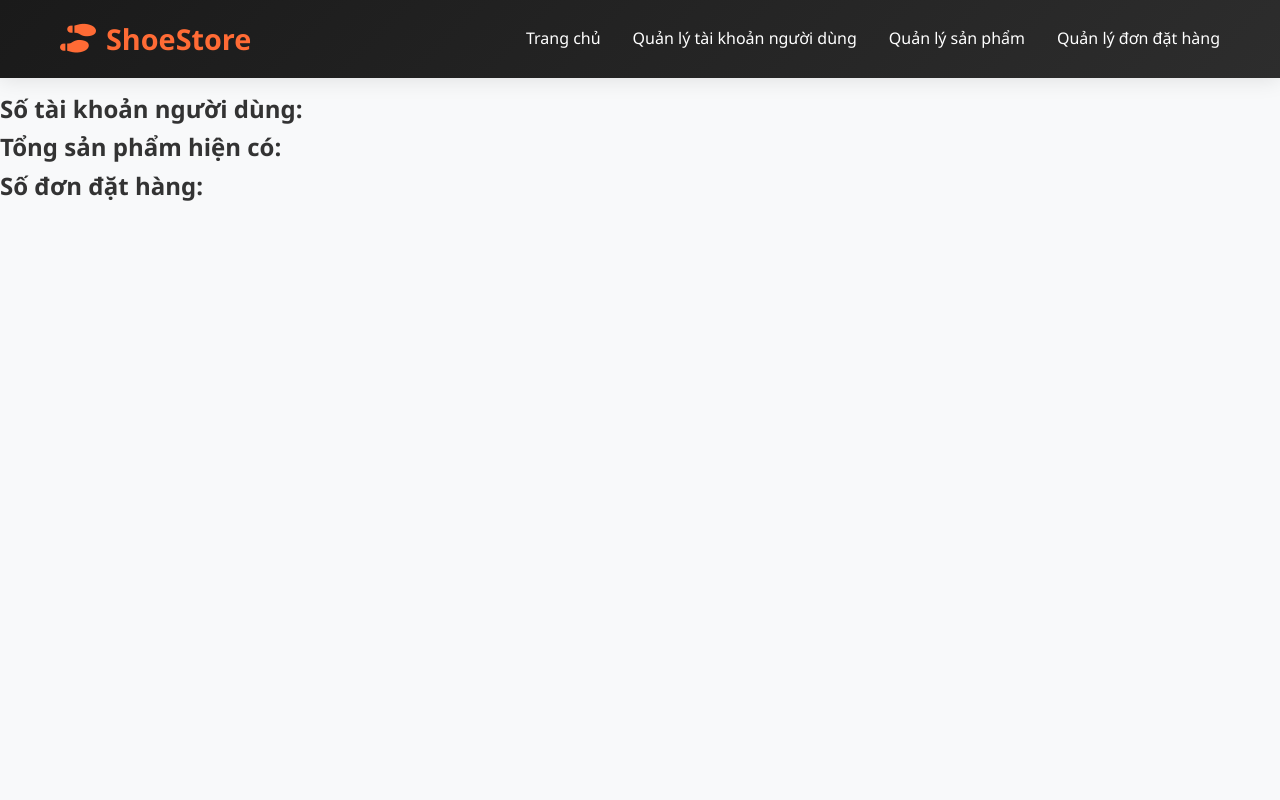
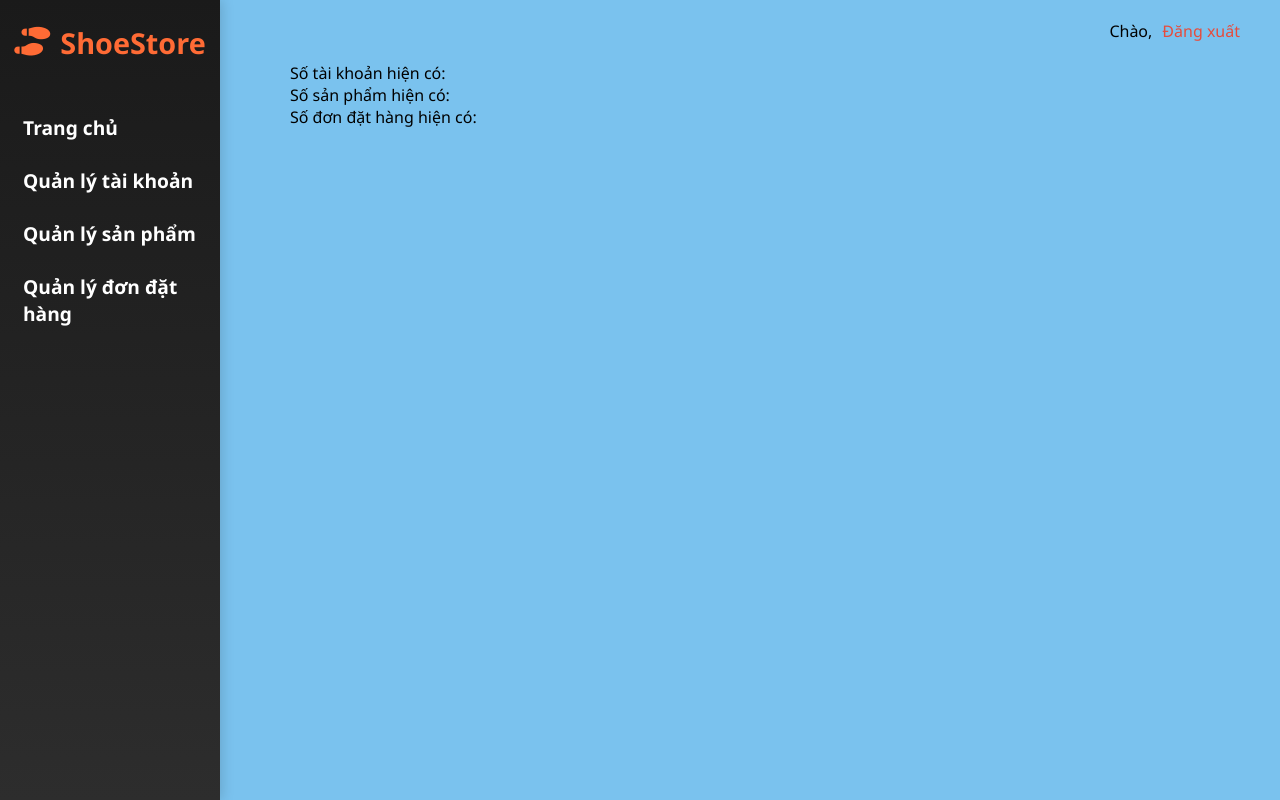
Before and after one commit to Naiiiiiiiiii/WEB1, a plain HTML site: page admin/admin-index.html in a window 1280 px wide. Drawn offline with Linux system fonts and the light colour scheme; a script that the page names is missing.

Commit message:
update giao dien Admin
update giao dien admin

```diff
--- a/admin/admin-index.html
+++ b/admin/admin-index.html
@@ -9,8 +9,8 @@
 </head>
 
 <body>
-    <!-- Header -->
-    <header class="header">
+
+    <div class="menu">
         <div class="nav-container">
             <div class="logo">
                 <i class="fas fa-shoe-prints"></i>
@@ -19,20 +19,60 @@
 
             <nav class="nav-menu">
                 <ul>
-                    <li><a href="#home">Trang chủ</a></li>
-                    <li><a href="#user">Quản lý tài khoản người dùng</a></li>
+                    <li><a href="#main">Trang chủ</a></li>
+                    <li><a href="#user">Quản lý tài khoản</a></li>
                     <li><a href="#products">Quản lý sản phẩm</a></li>
-                    <li><a href="#brands">Quản lý đơn đặt hàng</a></li>
+                    <li><a href="#orders">Quản lý đơn đặt hàng</a></li>
                 </ul>
             </nav>
         </div>
-    </header>
+    </div>
 
-    <div class="home-content">
-        <h2 id="user-count">Số tài khoản người dùng:</h2>
-        <h2>Tổng sản phẩm hiện có:</h2>
-        <h2>Số đơn đặt hàng:</h2>
+    <div class="main-content">
+        <div class="header">
+            <span>Chào, <b></b></span>
+            <a href="" class="logout">Đăng xuất</a>
+        </div>
+
+        <section class="main" id="main">
+            <div>Số tài khoản hiện có:</div>
+            <div>Số sản phẩm hiện có:</div>
+            <div>Số đơn đặt hàng hiện có:</div>
+        </section>
+
+        <section class="user" id="user">
+            <h2>Quản lý tài khoản người dùng</h2>
+<!--
+            <div class="form-container">
+                <table id="user-table">
+                    <thead>
+                        <tr>
+                            <th>Họ tên</th>
+                            <th>Tên đăng nhập</th>
+                            <th>Email</th>
+                            <th>Mật khẩu</th>
+                            <th>Trạng thái</th>
+                            <th>Hành động</th>
+                        </tr>
+                    </thead>
+                    <tbody>
+                    </tbody>
+                </table>
+              </div>
+            -->
+        </section>
+
+        <section class="products" id="products">
+            <h2>Quản lý sản phẩm</h2>
+        </section>
+
+        <section class="orders" id="orders">
+            <h2>Quản lý đơn đặt hàng</h2>
+        </section>
+
     </div>
+
 </body>
 
 <script type="module" src="/js/admin-main.js"></script>
+</html>
--- a/css/admin.css
+++ b/css/admin.css
@@ -1,5 +1,8 @@
 * {
-    margin: 0; padding: 0; box-sizing: border-box;
+  margin: 0;
+  padding: 0;
+  box-sizing: border-box;
+  font-family: "Segoe UI", sans-serif;
 }
 
 .form_login {
@@ -57,24 +60,24 @@
     margin-top: 10px;
 }
 
-.header {
-    background: linear-gradient(135deg, #1a1a1a, #2d2d2d);
-    color: white;
-    padding: 1rem 0;
+.menu {
     position: fixed;
-    width: 100%;
     top: 0;
+    bottom: 0;
+    width: 220px;
+    background: linear-gradient(180deg, #1a1a1a, #2d2d2d);
+    color: #fff;
     z-index: 1000;
-    box-shadow: 0 2px 20px rgba(0,0,0,0.1);
+    box-shadow: 2px 0 12px rgba(0,0,0,0.15);
+    display: flex;
+    flex-direction: column;
 }
 
 .nav-container {
-    max-width: 1200px;
-    margin: 0 auto;
-    display: flex;
-    justify-content: space-between; /*chia thành 3 phần, logo - trái, icons - phải => giữa còn lại*/
+    display: grid;
+    justify-content: space-between;
     align-items: center;
-    padding: 0 20px;
+    padding: 0;
 }
 
 .logo {
@@ -82,26 +85,127 @@
     font-weight: bold;
     display: flex;
     align-items: center;
+    justify-content: center;
     gap: 10px;
     color: #ff6b35;
+    padding-top: 23px;
+    padding-bottom: 39px;
 }
 
-.nav-menu ul { display: flex; list-style: none; gap: 2rem; }
+.nav-menu ul {
+    list-style: none;
+    gap: 23px;
+    padding: 0;
+    width: 100%;
+}
+
+.nav-menu li {
+    width: 100%;
+}
+
 .nav-menu a {
+    display: block;
+    box-sizing: border-box;
     color: white;
     text-decoration: none;
-    transition: color 0.3s;
-    font-weight: 500;
+    padding: 13px 23px;
+    border-radius: 0;
+    font-weight: bold;
+    font-size: larger;
 }
-.nav-menu a:hover { color: #ff6b35; }
+
+.nav-menu a:hover {
+    background: #bb47f9;
+    color: #000000;
+}
+
+.main-content {
+  flex: 1;
+  padding: 20px 40px;
+}
+
+.header {
+  display: flex;
+  justify-content: flex-end;
+  margin-bottom: 20px;
+}
+
+.logout {
+  color: #e74c3c;
+  margin-left: 10px;
+  text-decoration: none;
+}
 
 body {
-    font-family: 'Segoe UI', sans-serif;
-    line-height: 1.6;
-    color: #333;
-    background: #f8f9fa;
+  background: #7ac2ee;
 }
 
-.home-content {
-    margin-top: 90px;
+.main-content {
+    margin-left: 250px;
 }
+
+.main-content section {
+    display: none;
+}
+
+.main-content section.active {
+    display: block;
+}
+
+
+.main-content h2 {
+    font-size: xx-large;
+    margin-bottom: 39px;
+    display: flex;
+    justify-content: center;
+}
+
+
+
+/* .th {
+    text-align: center;
+    padding:8px;
+    border-bottom:1px solid #ddd;
+}
+
+.asd {
+    padding: 8px;
+    border-bottom: 1px solid #eee;
+}
+
+.form-container table {
+    width: 100%;
+    border-collapse: collapse;
+    font-size: 0.95rem;
+}
+
+.form-container th, .form-container td {
+    padding: 10px 12px;
+    border-bottom: 1px solid #eee;
+    vertical-align: middle;
+}
+
+.form-container button {
+    padding: 6px 10px;
+    border: none;
+    border-radius: 6px;
+    cursor: pointer;
+    font-weight: 600;
+}
+
+.form-container .btn-reset {
+    background: #3498db;
+    color: #fff;
+}
+
+.form-container .btn-reset:hover { filter: brightness(0.95); }
+
+.form-container .btn-lock {
+    background: #f1c40f;
+    color: #111;
+}
+
+.form-container .btn-lock:hover { filter: brightness(0.95); }
+
+.form-container tr.locked { opacity: 0.6; }
+*/
--- /dev/null
+++ b/js/admin-main.js
@@ -0,0 +1,116 @@
+import { UserManager } from './user.js';
+
+/*
+document.addEventListener('DOMContentLoaded', () => {
+    const userManager = new UserManager();
+    const tableBody = document.querySelector('#user-table tbody');
+
+    function saveUsersWithFlags() {
+        const payload = userManager.users.map(u => ({
+            hoTen: u.hoTen,
+            tenDangNhap: u.tenDangNhap,
+            email: u.email,
+            matKhau: u.matKhau,
+            isLocked: !!u.isLocked
+        }));
+        localStorage.setItem(userManager.STORAGE_KEY, JSON.stringify(payload));
+    }
+
+    function renderUsers() {
+        const users = userManager.users || [];
+        tableBody.innerHTML = '';
+
+        users.forEach(u => {
+            if (typeof u.isLocked === 'undefined') u.isLocked = false;
+
+            const tr = document.createElement('tr');
+            const statusText = u.isLocked ? 'Đã khóa' : 'Hoạt động';
+            const lockBtnText = u.isLocked ? 'Mở khóa' : 'Khóa';
+            tr.innerHTML = `
+                <td>${escapeHtml(u.hoTen)}</td>
+                <td>${escapeHtml(u.tenDangNhap)}</td>
+                <td>${escapeHtml(u.email)}</td>
+                <td>${escapeHtml(u.matKhau)}</td>
+                <td>${statusText}</td>
+                <td>
+                    <button class="btn-reset" data-username="${encodeURIComponent(u.tenDangNhap)}" style="margin-right:6px;">Reset mật khẩu</button>
+                    <button class="btn-lock" data-username="${encodeURIComponent(u.tenDangNhap)}">${lockBtnText}</button>
+                </td>
+            `;
+            if (u.isLocked) tr.style.opacity = '0.6';
+            tableBody.appendChild(tr);
+        });
+    }
+
+    tableBody.addEventListener('click', (ev) => {
+        const btn = ev.target.closest('button');
+        if (!btn) return;
+
+        const username = decodeURIComponent(btn.getAttribute('data-username') || '');
+        if (!username) return;
+
+        if (btn.classList.contains('btn-reset')) {
+            if (!confirm(`Reset mật khẩu của "${username}" về "123456"?`)) return;
+            const user = userManager.users.find(u => u.tenDangNhap === username);
+            if (!user) { alert('Không tìm thấy người dùng'); return; }
+            user.matKhau = '123456';
+            saveUsersWithFlags();
+            alert('Đã reset mật khẩu.');
+            renderUsers();
+        } else if (btn.classList.contains('btn-lock')) {
+            const user = userManager.users.find(u => u.tenDangNhap === username);
+            if (!user) { alert('Không tìm thấy người dùng'); return; }
+            user.isLocked = !user.isLocked;
+            saveUsersWithFlags();
+            alert(user.isLocked ? 'Đã khóa tài khoản.' : 'Đã mở khóa tài khoản.');
+            renderUsers();
+        }
+    });
+    renderUsers();
+});
+*/
+
+document.addEventListener('DOMContentLoaded', () => {
+    const menuItems = document.querySelectorAll('.nav-menu a');
+    const sections = document.querySelectorAll('.main-content section');
+
+    function showSection(sectionId) {
+        sections.forEach(section => {
+            section.classList.remove('active');
+        });
+
+        const targetSection = document.querySelector(sectionId);
+        if (targetSection) {
+            targetSection.classList.add('active');
+        }
+
+        menuItems.forEach(item => {
+            if (item.getAttribute('href') === sectionId) {
+                item.classList.add('active');
+            } else {
+                item.classList.remove('active');
+            }
+        });
+    }
+
+    menuItems.forEach(item => {
+        item.addEventListener('click', (e) => {
+            e.preventDefault();
+            const sectionId = item.getAttribute('href');
+            showSection(sectionId);
+        });
+    });
+
+    const defaultSection = window.location.hash || '#main';
+    showSection(defaultSection);
+
+    const logout = document.querySelector('a.logout');
+    if (logout) {
+        logout.addEventListener('click', function(e) {
+            e.preventDefault();
+            if (confirm('bạn có muốn đăng xuất?')) {
+                window.location.href = 'admin-login.html';
+            }
+        });
+    }
+});
```
Also changed, not shown: admin/admin-login.html (+1 -1 lines), admin/user-account.html (deleted, +0 -13 lines), js/admin-login.js (added, +19 -0 lines).
